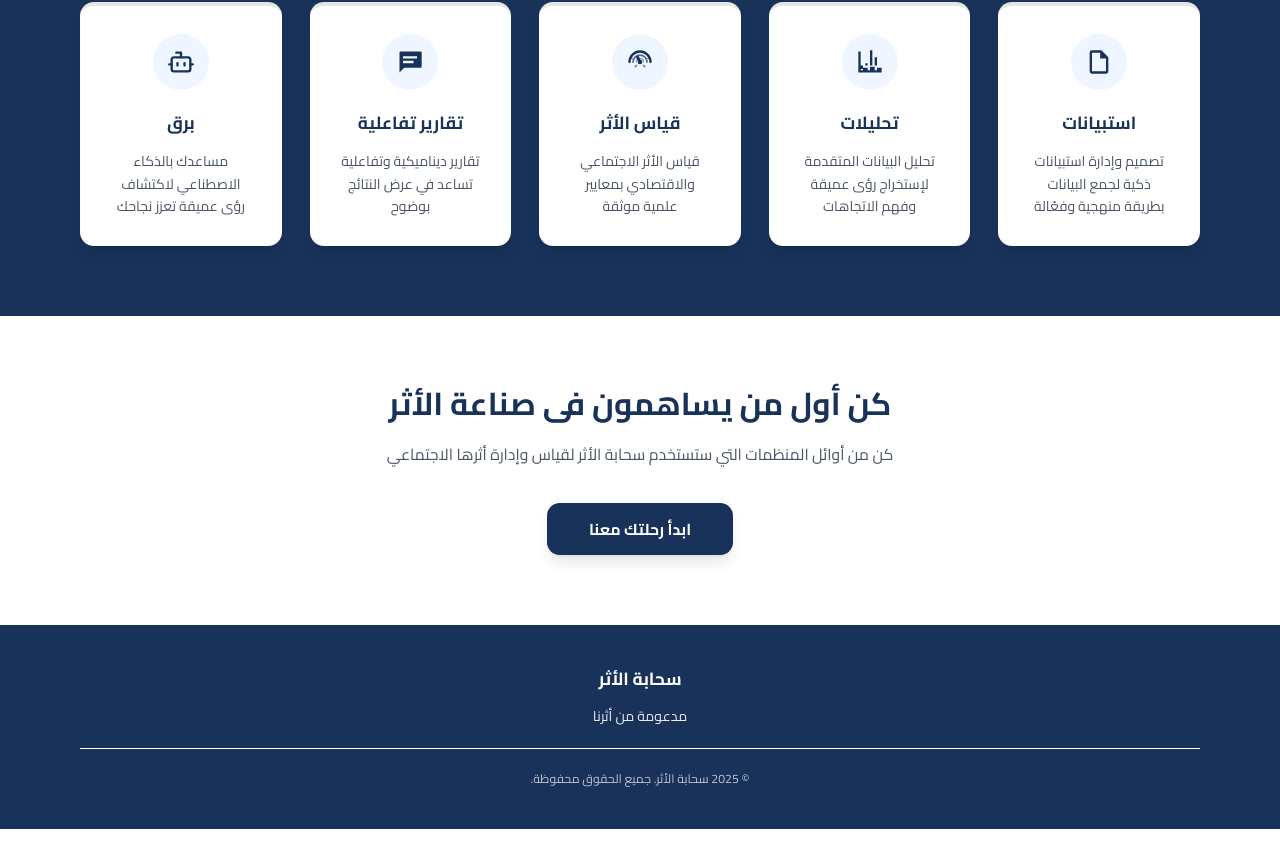
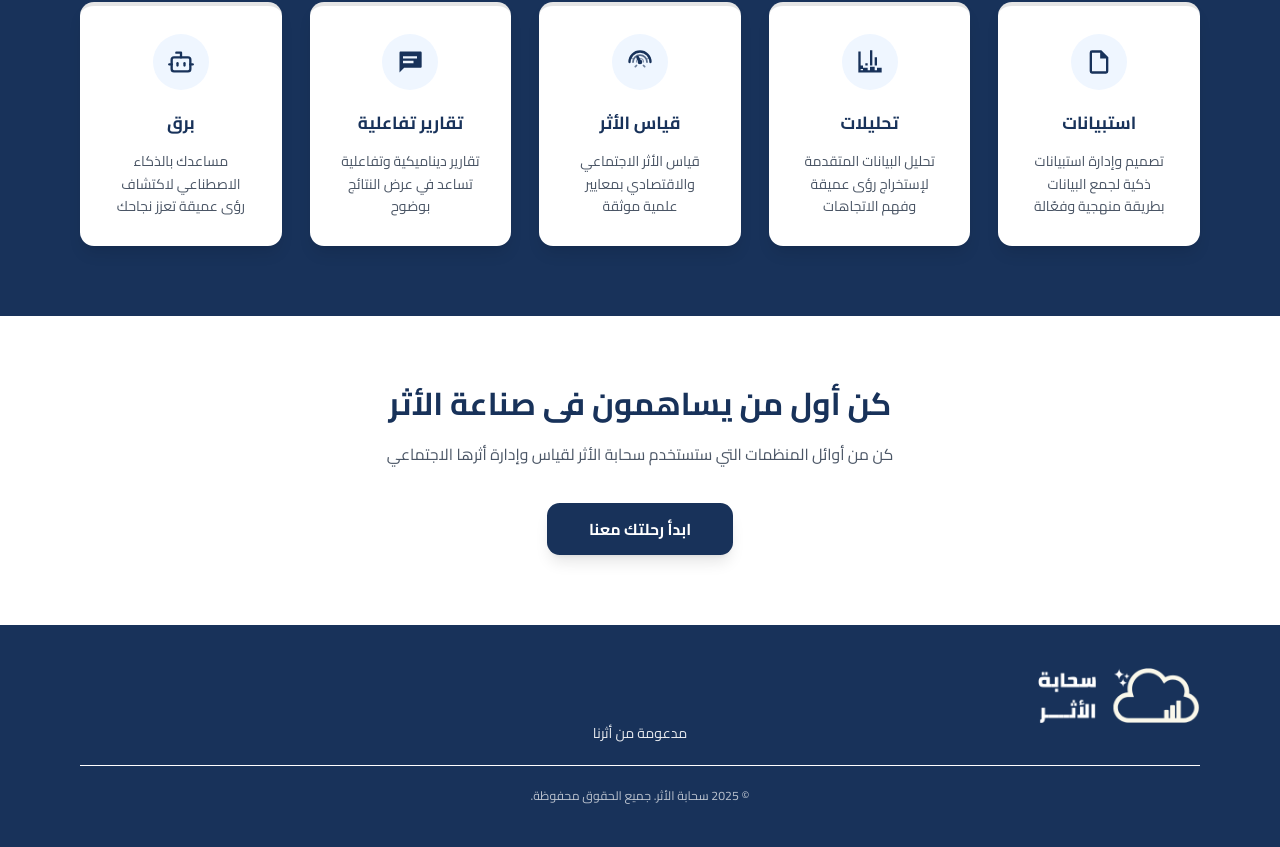
Before and after one commit to impactcloud-pro/Waitlist, a React (Vite) app: page / in a window 1280 px wide. Shown: the part 1434-2281 px from the top of the page. Built offline with nearby package versions, Linux system fonts and the light colour scheme; no server answers.

Commit message:
Update HomePage.tsx

```diff
--- a/src/components/HomePage.tsx
+++ b/src/components/HomePage.tsx
@@ -1,3 +1,4 @@
+import logoImage from '/5.png';
 import { BarChart, Bar, XAxis, YAxis, CartesianGrid, ResponsiveContainer, PieChart, Pie, Cell, LineChart, Line } from 'recharts';
 import { Bot } from 'lucide-react';
 
@@ -268,7 +269,11 @@ export function HomePage({ onNavigate }: HomePageProps) {
       <footer className="bg-brand-primary py-8 md:py-12 px-4 md:px-6">
         <div className="max-w-7xl mx-auto">
           <div className="text-center">
-            <h3 className="text-white font-bold text-lg md:text-xl mb-3 md:mb-4">سحابة الأثر</h3>
+            <img
+              src={logoImage}
+              alt="سحابة الأثر"
+              className="h-12 w-auto md:h-16 lg:h-18 object-contain"
+            />
             <p className="text-white opacity-90 mb-4 md:mb-6 text-sm md:text-base">
               مدعومة من أثرنا
             </p>
```
